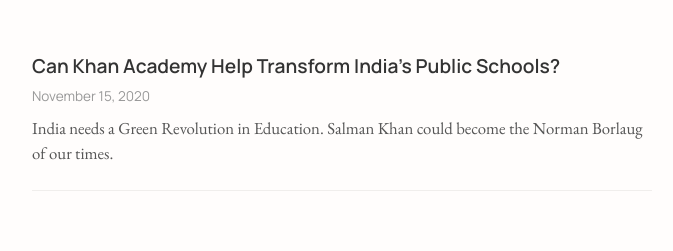
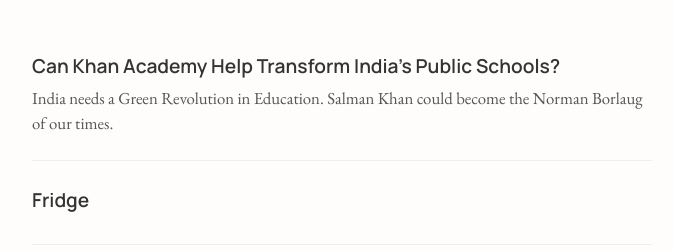
Before and after one commit to nivedithasi/nivedithasi.github.io, a plain HTML site: page writing.html in a window 1280 px wide. Shown: the part 151-402 px from the top of the page, without its empty margins (298-971 px from the left). Drawn offline with nearby package versions, Linux system fonts and the light colour scheme.

Commit message:
Refactor writing section: remove post date display and format, add new blog post "Fridge" to index

```diff
--- a/blogs/index.json
+++ b/blogs/index.json
@@ -2,7 +2,10 @@
     {
         "title": "Can Khan Academy Help Transform India's Public Schools?",
         "slug": "khan-academy",
-        "date": "2020-11-15",
         "description": "India needs a Green Revolution in Education. Salman Khan could become the Norman Borlaug of our times."
+    },
+    {
+        "title": "Fridge",
+        "slug": "fridge"
     }
 ]
--- a/writing.html
+++ b/writing.html
@@ -127,13 +127,6 @@
             margin-bottom: 4px;
         }
 
-        .post-card-date {
-            font-family: "Manrope", sans-serif;
-            font-size: 0.85rem;
-            color: #999;
-            margin-bottom: 8px;
-        }
-
         .post-card-description {
             font-family: "EB Garamond", serif;
             font-size: 1.05rem;
@@ -210,8 +203,7 @@
 
                 card.innerHTML =
                     '<div class="post-card-title">' + escapeHtml(post.title) + '</div>' +
-                    '<div class="post-card-date">' + formatDate(post.date) + '</div>' +
-                    '<div class="post-card-description">' + escapeHtml(post.description) + '</div>';
+                    '<div class="post-card-description">' + escapeHtml(post.description ?? '') + '</div>';
 
                 card.style.transitionDelay = (index * 0.1) + 's';
 
@@ -232,15 +224,6 @@
             });
         }
 
-        function formatDate(dateStr) {
-            var date = new Date(dateStr + 'T00:00:00');
-            return date.toLocaleDateString('en-US', {
-                year: 'numeric',
-                month: 'long',
-                day: 'numeric'
-            });
-        }
-
         function escapeHtml(str) {
             var div = document.createElement('div');
             div.appendChild(document.createTextNode(str));
```
Also changed, not shown: blogs/fridge.md (added, +8 -0 lines).
